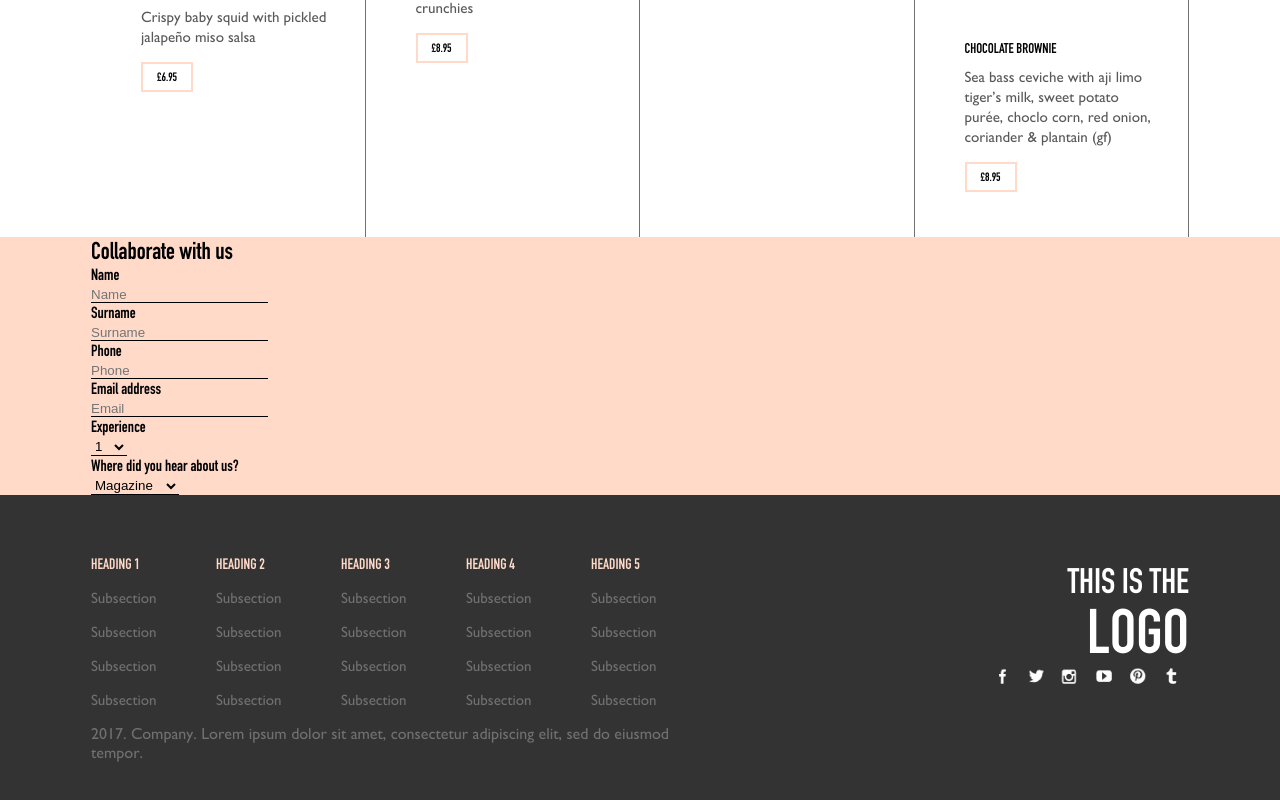
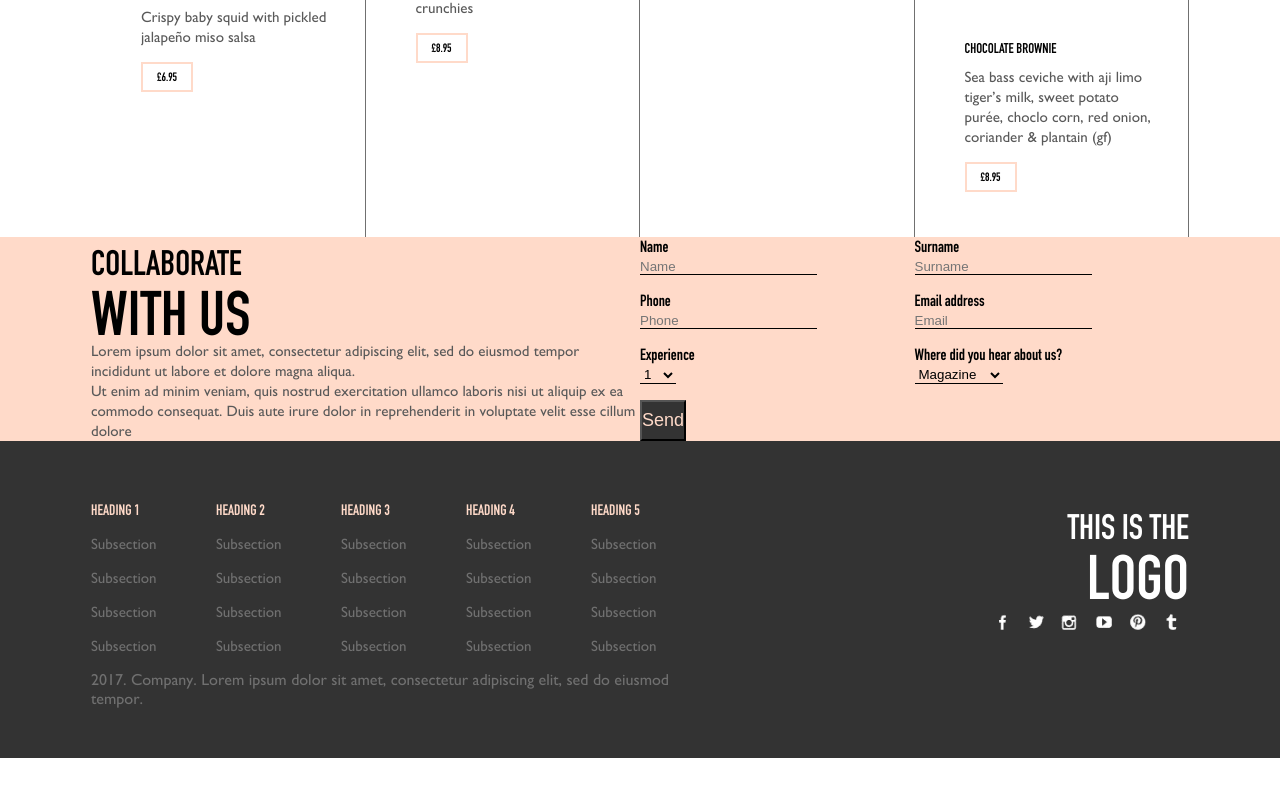
Before and after one commit to vijayranghar/cafe-london, a React app: page / in a window 1280 px wide. Shown: the part 1858-2658 px from the top of the page. After the commit the page ends 2616 px from the top, so only its background shows below. Built offline with nearby package versions, Linux system fonts and the light colour scheme.

Commit message:
collaboratewithus style tweaks

```diff
--- a/src/components/CollaborateWithUs/index.js
+++ b/src/components/CollaborateWithUs/index.js
@@ -7,25 +7,35 @@ class CollaborateWithUs extends Component {
     return (
       <section className="collaborate-with-us">
         <div className="container">
-          <h2>Collaborate with us</h2>
+          <div className="collaborate-with-us--info">
+            <h2>Collaborate <strong>with us</strong></h2>
+            <p>Lorem ipsum dolor sit amet, consectetur adipiscing elit,
+            sed do eiusmod tempor incididunt ut labore et dolore magna aliqua.
+            </p>
+            <p>
+            Ut enim ad minim veniam, quis nostrud exercitation ullamco laboris nisi
+            ut aliquip ex ea commodo consequat. Duis aute irure dolor in reprehenderit
+            in voluptate velit esse cillum dolore
+            </p>
+          </div>
           <form className="collaborate-with-us--form">
-            <div>
+            <div className="collaborate-with-us--form--group">
               <label>Name</label>
               <input type="text" placeholder="Name" />
             </div>
-            <div>
+            <div className="collaborate-with-us--form--group">
               <label>Surname</label>
               <input type="text" placeholder="Surname" />
             </div>
-            <div>
+            <div className="collaborate-with-us--form--group">
               <label>Phone</label>
               <input type="tel" placeholder="Phone" />
             </div>
-            <div>
+            <div className="collaborate-with-us--form--group">
               <label>Email address</label>
               <input type="email" placeholder="Email" />
             </div>
-            <div>
+            <div className="collaborate-with-us--form--group">
               <label>Experience</label>
               <select placeholder="Select">
                 <option value="1">1</option>
@@ -35,7 +45,7 @@ class CollaborateWithUs extends Component {
                 <option value="5">5+</option>
               </select>
             </div>
-            <div>
+            <div className="collaborate-with-us--form--group">
               <label>Where did you hear about us?</label>
               <select placeholder="Select">
                 <option value="Magazine">Magazine</option>
@@ -44,6 +54,7 @@ class CollaborateWithUs extends Component {
                 <option value="Website">Website</option>
               </select>
             </div>
+            <button type="submit">Send</button>
           </form>
         </div>
       </section>
--- a/src/components/CollaborateWithUs/style.scss
+++ b/src/components/CollaborateWithUs/style.scss
@@ -2,7 +2,33 @@
 
 .collaborate-with-us {
   background: $color-tuft-bush;
+  & > .container {
+    display: flex;
+    flex-wrap: wrap;
+    .collaborate-with-us--info {
+      flex-basis: 50%;
+      h2 {
+        font-size: 35px;
+        text-transform: uppercase;
+        line-height: 52px;
+        strong {
+          display: block;
+          font-size: 62px;
+        }
+      }
+      p {
+        font-size: 15px;
+        line-height: 20px;
+        font-family: 'Gill Sans','din_condensedbold',arial;
+        color: $color-scorpion;
+      }
+    }
     .collaborate-with-us--form {
+      flex-basis: 50%;
+      display: flex;
+      flex-wrap: wrap;
+      .collaborate-with-us--form--group {
+        flex-basis: 50%;
         label {
           display: block;
         }
@@ -14,4 +40,11 @@
           border-radius: none;
         }
       }
+      button {
+        font-size: 18px;
+        color: $color-tuft-bush;
+        background-color: $color-mine-shaft;
       }
+    }
+  }
+}
```
Lines whose indentation alone changed are shown as unchanged.
